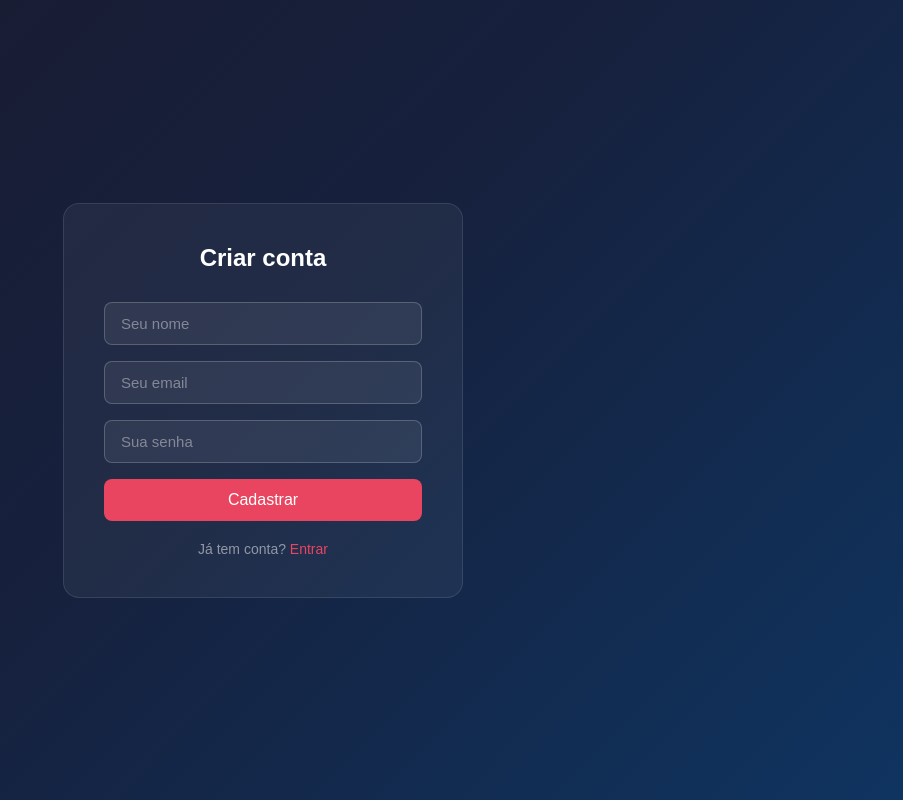
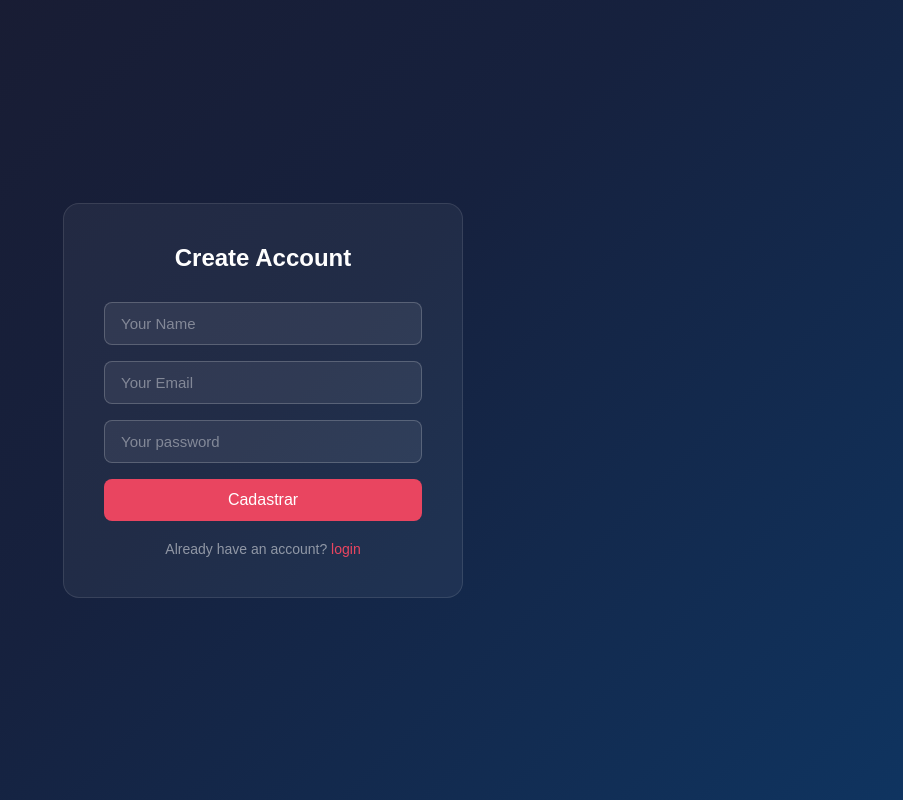
Before and after one commit to Miguel-Soares-dev/sistema-cadastro, a Flask app: page /cadastrar in a window 1280 px wide. Shown: the whole page, without its empty margins (377-1280 px from the left). Run offline with Flask 3, Linux system fonts and the light colour scheme.

Commit message:
Deixando em inglês

```diff
--- a/templates/cadastro.html
+++ b/templates/cadastro.html
@@ -87,14 +87,14 @@
 <body>
     <body>
         <div class="container">
-            <h1>Criar conta</h1>
+            <h1>Create Account</h1>
             <form method="POST" action="/cadastrar">
-                <input type="text" name="nome" placeholder="Seu nome">
-                <input type="email" name="email" placeholder="Seu email">
-                <input type="password" name="senha" placeholder="Sua senha">
+                <input type="text" name="nome" placeholder="Your Name">
+                <input type="email" name="email" placeholder="Your Email">
+                <input type="password" name="senha" placeholder="Your password">
                 <button type="submit">Cadastrar</button>
             </form>
-            <p>Já tem conta? <a href="/login">Entrar</a></p>
+            <p>Already have an account? <a href="/login">login</a></p>
         </div>
 </body>
 </html>
```
